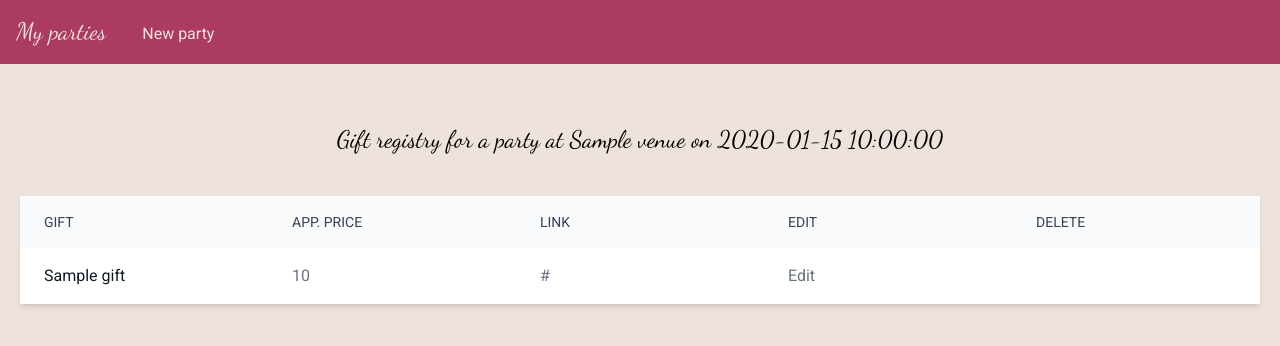
After one commit to brownviper/party-organiser, a FastAPI app: template party_app/templates/gift_registry/page_gift_registry.html in a window 1280 px wide. The commit adds this page. Shown: the top 346 px of the page. Run offline with FastAPI, Linux system fonts and the light colour scheme; the template is opened without the code that fills it: most values are stand-ins (such as "Sample title", 1, 10 or a date in 2020).

Commit message:
added edit, save and cancel tot

```diff
--- a/party_app/routes/main.py
+++ b/party_app/routes/main.py
@@ -1,6 +1,6 @@
 from fastapi import APIRouter
 
-from party_app.routes import party_list, party_detail, new_party
+from party_app.routes import party_list, party_detail, new_party, gift_registry
 
 
 api_router = APIRouter()
@@ -8,3 +8,4 @@ api_router = APIRouter()
 api_router.include_router(party_list.router)
 api_router.include_router(party_detail.router)
 api_router.include_router(new_party.router)
+api_router.include_router(gift_registry.router)
--- a/party_app/static/css/output.css
+++ b/party_app/static/css/output.css
@@ -7,10 +7,15 @@
     --font-mono: ui-monospace, SFMono-Regular, Menlo, Monaco, Consolas, "Liberation Mono",
       "Courier New", monospace;
     --color-sky-200: oklch(0.901 0.058 230.902);
+    --color-gray-50: oklch(0.985 0.002 247.839);
+    --color-gray-500: oklch(0.551 0.027 264.364);
     --color-gray-700: oklch(0.373 0.034 259.733);
+    --color-gray-900: oklch(0.21 0.034 264.665);
     --color-white: #fff;
     --spacing: 0.25rem;
     --container-6xl: 72rem;
+    --text-sm: 0.875rem;
+    --text-sm--line-height: calc(1.25 / 0.875);
     --text-2xl: 1.5rem;
     --text-2xl--line-height: calc(2 / 1.5);
     --text-3xl: 1.875rem;
@@ -188,20 +193,11 @@
   .visible {
     visibility: visible;
   }
-  .absolute {
-    position: absolute;
-  }
   .fixed {
     position: fixed;
   }
-  .relative {
-    position: relative;
-  }
   .static {
     position: static;
-  }
-  .isolate {
-    isolation: isolate;
   }
   .col-span-2 {
     grid-column: span 2 / span 2;
@@ -266,17 +262,11 @@
   .block {
     display: block;
   }
-  .contents {
-    display: contents;
-  }
   .flex {
     display: flex;
   }
   .grid {
     display: grid;
-  }
-  .hidden {
-    display: none;
   }
   .inline {
     display: inline;
@@ -286,6 +276,18 @@
   }
   .table {
     display: table;
+  }
+  .table-cell {
+    display: table-cell;
+  }
+  .table-header-group {
+    display: table-header-group;
+  }
+  .table-row {
+    display: table-row;
+  }
+  .table-row-group {
+    display: table-row-group;
   }
   .h-\[40px\] {
     height: 40px;
@@ -299,8 +301,8 @@
   .max-w-6xl {
     max-width: var(--container-6xl);
   }
-  .border-collapse {
-    border-collapse: collapse;
+  .table-fixed {
+    table-layout: fixed;
   }
   .transform {
     transform: var(--tw-rotate-x) var(--tw-rotate-y) var(--tw-rotate-z) var(--tw-skew-x) var(--tw-skew-y);
@@ -328,11 +330,6 @@
   }
   .gap-5 {
     gap: calc(var(--spacing) * 5);
-  }
-  .truncate {
-    overflow: hidden;
-    text-overflow: ellipsis;
-    white-space: nowrap;
   }
   .rounded {
     border-radius: 0.25rem;
@@ -366,6 +363,9 @@
   .bg-custom-red {
     background-color: var(--color-custom-red);
   }
+  .bg-gray-50 {
+    background-color: var(--color-gray-50);
+  }
   .bg-sky-200 {
     background-color: var(--color-sky-200);
   }
@@ -387,8 +387,17 @@
   .p-10 {
     padding: calc(var(--spacing) * 10);
   }
+  .px-1 {
+    padding-inline: calc(var(--spacing) * 1);
+  }
   .px-3 {
     padding-inline: calc(var(--spacing) * 3);
+  }
+  .px-6 {
+    padding-inline: calc(var(--spacing) * 6);
+  }
+  .py-1 {
+    padding-block: calc(var(--spacing) * 1);
   }
   .py-2 {
     padding-block: calc(var(--spacing) * 2);
@@ -396,8 +405,14 @@
   .py-3 {
     padding-block: calc(var(--spacing) * 3);
   }
+  .py-4 {
+    padding-block: calc(var(--spacing) * 4);
+  }
   .text-center {
     text-align: center;
+  }
+  .text-left {
+    text-align: left;
   }
   .font-dancing-script {
     font-family: var(--font-dancing-script);
@@ -409,6 +424,10 @@
   .text-3xl {
     font-size: var(--text-3xl);
     line-height: var(--tw-leading, var(--text-3xl--line-height));
+  }
+  .text-sm {
+    font-size: var(--text-sm);
+    line-height: var(--tw-leading, var(--text-sm--line-height));
   }
   .leading-tight {
     --tw-leading: var(--leading-tight);
@@ -427,14 +446,17 @@
   .text-custom-red {
     color: var(--color-custom-red);
   }
+  .text-gray-500 {
+    color: var(--color-gray-500);
+  }
   .text-gray-700 {
     color: var(--color-gray-700);
   }
+  .text-gray-900 {
+    color: var(--color-gray-900);
+  }
   .uppercase {
     text-transform: uppercase;
-  }
-  .underline {
-    text-decoration-line: underline;
   }
   .shadow {
     --tw-shadow: 0 1px 3px 0 var(--tw-shadow-color, rgb(0 0 0 / 0.1)), 0 1px 2px -1px var(--tw-shadow-color, rgb(0 0 0 / 0.1));
@@ -444,9 +466,9 @@
     --tw-shadow: 0 10px 15px -3px var(--tw-shadow-color, rgb(0 0 0 / 0.1)), 0 4px 6px -4px var(--tw-shadow-color, rgb(0 0 0 / 0.1));
     box-shadow: var(--tw-inset-shadow), var(--tw-inset-ring-shadow), var(--tw-ring-offset-shadow), var(--tw-ring-shadow), var(--tw-shadow);
   }
-  .outline {
-    outline-style: var(--tw-outline-style);
-    outline-width: 1px;
+  .shadow-md {
+    --tw-shadow: 0 4px 6px -1px var(--tw-shadow-color, rgb(0 0 0 / 0.1)), 0 2px 4px -2px var(--tw-shadow-color, rgb(0 0 0 / 0.1));
+    box-shadow: var(--tw-inset-shadow), var(--tw-inset-ring-shadow), var(--tw-ring-offset-shadow), var(--tw-ring-shadow), var(--tw-shadow);
   }
   .blur {
     --tw-blur: blur(8px);
@@ -456,16 +478,10 @@
     --tw-drop-shadow: drop-shadow(var(--drop-shadow-lg));
     filter: var(--tw-blur,) var(--tw-brightness,) var(--tw-contrast,) var(--tw-grayscale,) var(--tw-hue-rotate,) var(--tw-invert,) var(--tw-saturate,) var(--tw-sepia,) var(--tw-drop-shadow,);
   }
-  .filter {
-    filter: var(--tw-blur,) var(--tw-brightness,) var(--tw-contrast,) var(--tw-grayscale,) var(--tw-hue-rotate,) var(--tw-invert,) var(--tw-saturate,) var(--tw-sepia,) var(--tw-drop-shadow,);
-  }
   .transition {
     transition-property: color, background-color, border-color, outline-color, text-decoration-color, fill, stroke, --tw-gradient-from, --tw-gradient-via, --tw-gradient-to, opacity, box-shadow, transform, translate, scale, rotate, filter, -webkit-backdrop-filter, backdrop-filter;
     transition-timing-function: var(--tw-ease, var(--default-transition-timing-function));
     transition-duration: var(--tw-duration, var(--default-transition-duration));
-  }
-  .\[tool\:pytest\] {
-    tool: pytest;
   }
   .hover\:bg-custom-blue-light {
     &:hover {
@@ -601,11 +617,6 @@
   inherits: false;
   initial-value: 0 0 #0000;
 }
-@property --tw-outline-style {
-  syntax: "*";
-  inherits: false;
-  initial-value: solid;
-}
 @property --tw-blur {
   syntax: "*";
   inherits: false;
--- /dev/null
+++ b/party_app/templates/gift_registry/page_gift_registry.html
@@ -0,0 +1,23 @@
+{% extends 'base.html' %}
+
+{% block content %}
+<h2 class="font-dancing-script text-2xl text-center p-10">
+    Gift registry for a party at {{ party.venue }} on {{ party.party_date }}
+</h2>
+<div id="gift-registry" class="bg-white shadow-md">
+    <div class="table w-full text-left text-gray-500 table-fixed">
+        <div class="table-header-group text-sm text-gray-700 uppercase bg-gray-50">
+            <div class="table-cell py-4 px-6">Gift</div>
+            <div class="table-cell py-4 px-6">App. price</div>
+            <div class="table-cell py-4 px-6">Link</div>
+            <div class="table-cell py-4 px-6">Edit</div>
+            <div class="table-cell py-4 px-6">Delete</div>
+        </div>
+        <div class="table-row-group">
+            {% for gift in gifts %}
+                {% include 'gift_registry/partial_gift_detail.html' %}
+            {% endfor %}
+        </div>
+    </div>
+</div>
+{% endblock %}
--- /dev/null
+++ b/party_app/templates/gift_registry/partial_gift_detail.html
@@ -0,0 +1,15 @@
+<div class="table-row">
+    <div class="table-cell py-4 px-6 text-gray-900">{{ gift.gift_name }}</div>
+    <div class="table-cell py-4 px-6">{{ gift.price|default("/", true) }}</div>
+    <div class="table-cell py-4 px-6">{{ gift.link|default("/", true)|urlize(trim_url_limit=30, target="_blank") }}
+    </div>
+    <div class="table-cell py-4 px-6">
+        <button type="submit"
+                hx-get="{{ url_for('gift_update_partial', party_id=party.uuid, gift_id=gift.uuid) }}"
+                hx-target="closest .table-row"
+                hx-swap="outerHTML"
+        >
+            Edit
+        </button>
+    </div>
+</div>
--- a/party_app/templates/party_list/page_party_list.html
+++ b/party_app/templates/party_list/page_party_list.html
@@ -10,7 +10,7 @@
                 </div>
                 <div class="mt-4">
                     <a href="{{ url_for('party_detail_page', party_id=party.uuid) }}" class="text-custom-blue hover:text-custom-blue-light mr-4">Party details</a>
-                    <a href="" class="text-custom-blue hover:text-custom-blue-light mr-4">Gift registry</a>
+                    <a href="{{ url_for('gift_registry_page', party_id=party.uuid) }}" class="text-custom-blue hover:text-custom-blue-light mr-4">Gift registry</a>
                     <a href="" class="text-custom-blue hover:text-custom-blue-light">Guest List </a>
                 </div>
             </div>
```
Also changed, not shown: party_app/routes/gift_registry.py (added, +105 -0 lines), party_app/templates/gift_registry/partial_gift_update.html (added, +38 -0 lines), party_app/tests/test_gift_registry.py (added, +96 -0 lines), 1 other file.
